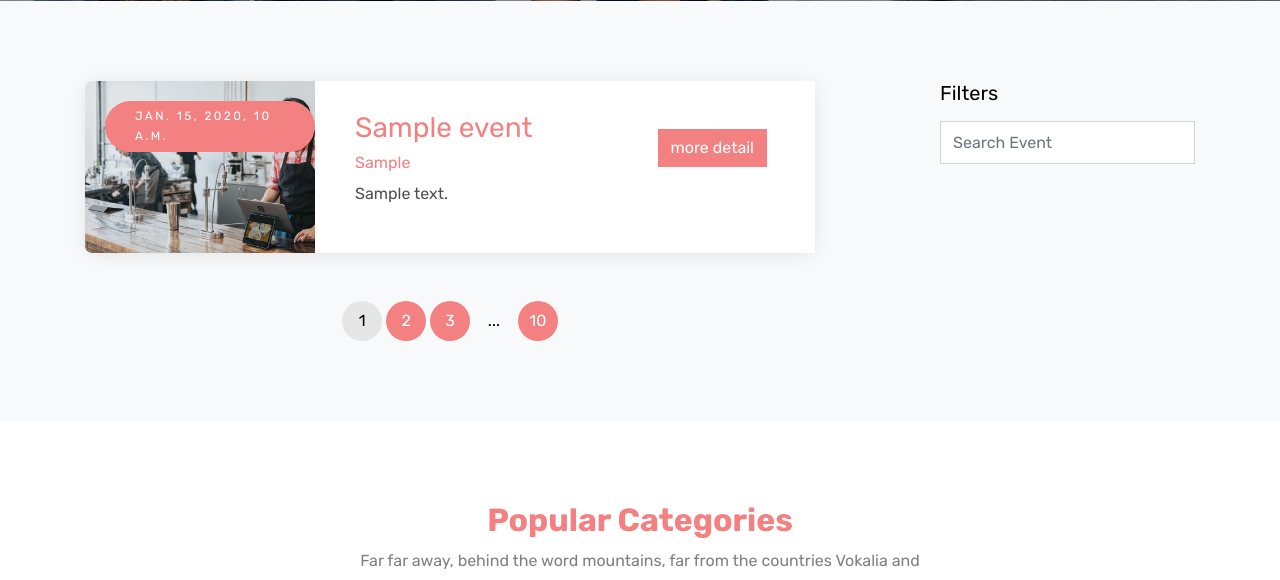
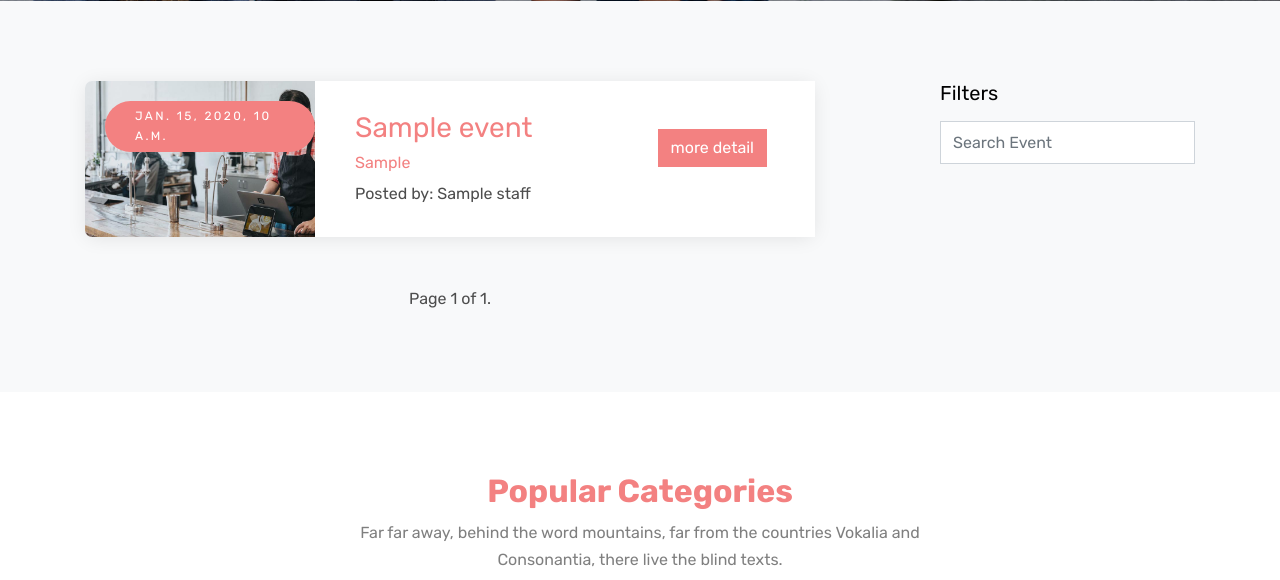
Before and after one commit to abduljalilmemon/Event-Management-System, a Django app: page / in a window 1280 px wide. Shown: the part 499-1079 px from the top of the page. Run offline with Django 5.2, Linux system fonts and the light colour scheme; tables that the repository leaves empty hold one stand-in row (values such as "Sample post"); some libraries are stand-ins or nearby versions; some web fonts are replaced.

Commit message:
added search with pagination

```diff
--- a/app/templates/app/home.html
+++ b/app/templates/app/home.html
@@ -30,25 +30,32 @@
                     <div class="lh-content">
                         <h3><a href="#">{{event.name}}</a></h3>
                         <h6><a href="#">{{event.location}}</a></h6>
-                        <p>{{event.description}}</p>
+                        <a>Posted by: {{event.posted_by}}</a>
                     </div>
                     <form action="{% url 'detail' %}" class="p-5 bg-white" method="post">
-                        <button class="btn btn-primary text-white" type="submit" name="event" value="{{event.id}}">more
-                            detail
+                        <button class="btn btn-primary text-white" type="submit" name="event" value="{{event.id}}">
+                            more detail
                         </button>
                     </form>
                 </div>
                 {% endfor %}
                 <div class="col-12 mt-5 text-center">
-                    <div class="custom-pagination">
-                        <span>1</span>
-                        <a href="#">2</a>
-                        <a href="#">3</a>
-                        <span class="more-page">...</span>
-                        <a href="#">10</a>
+                    <div>
+                        <span class="step-links">
+                            {% if events.has_previous %}
+                                <a href="?search={{query}}&page={{ events.previous_page_number }}">previous</a>
+                            {% endif %}
+
+                            <span class="current">
+                                Page {{ events.number }} of {{ events.paginator.num_pages }}.
+                            </span>
+
+                            {% if events.has_next %}
+                                <a href="?search={{query}}&page={{ events.next_page_number }}">next</a>
+                            {% endif %}
+                        </span>
                     </div>
                 </div>
-
             </div>
             <div class="col-lg-3 ml-auto">
                 <div class="mb-5">
@@ -59,17 +66,6 @@
                                    class="form-control">
                         </div>
                     </form>
-<!--                    <form action="#" method="post">-->
-<!--                        <div class="form-group">-->
-<!--                            <div class="select-wrap">-->
-<!--                                <span class="icon"><span class="icon-keyboard_arrow_down"></span></span>-->
-<!--                                <select class="form-control" name="" id="">-->
-<!--                                    <option value="">Time</option>-->
-<!--                                    <option value="">Name</option>-->
-<!--                                </select>-->
-<!--                            </div>-->
-<!--                        </div>-->
-<!--                    </form>-->
                 </div>
             </div>
 
@@ -142,6 +138,7 @@
                 minLength: 2, // Minimum characters before triggering autocomplete
             });
         });
+
 </script>
 
 <script src="https://code.jquery.com/jquery-3.6.0.min.js"></script>
--- a/app/views.py
+++ b/app/views.py
@@ -2,6 +2,8 @@ from django.contrib.auth import authenticate, login as auth_login
 from django.shortcuts import render
 from .models import Event, Participation, Participant
 from django.contrib.auth.decorators import login_required
+from django.core.paginator import Paginator, EmptyPage, PageNotAnInteger
+
 import csv
 import os
 import io
@@ -31,8 +33,18 @@ def home(request):
     template_name = 'app/home.html'
     if request.method == 'GET':
         query = request.GET.get('search', '')
-        events = Event.objects.filter(name__icontains=query)[:10]
-        return render(request, template_name, {"events": events})
+        print(query)
+        events = Event.objects.filter(name__icontains=query)
+        paginator = Paginator(events, 10)  # 10 items per page
+        page = request.GET.get('page')
+        print(page)
+        try:
+            paginated_data = paginator.page(page)
+        except PageNotAnInteger:
+            paginated_data = paginator.page(1)
+        except EmptyPage:
+            paginated_data = paginator.page(paginator.num_pages)
+        return render(request, template_name, {"events": paginated_data, "query": query})
     events = Event.objects.all()[:10]
     return render(request, template_name, {"events": events})
 
```
